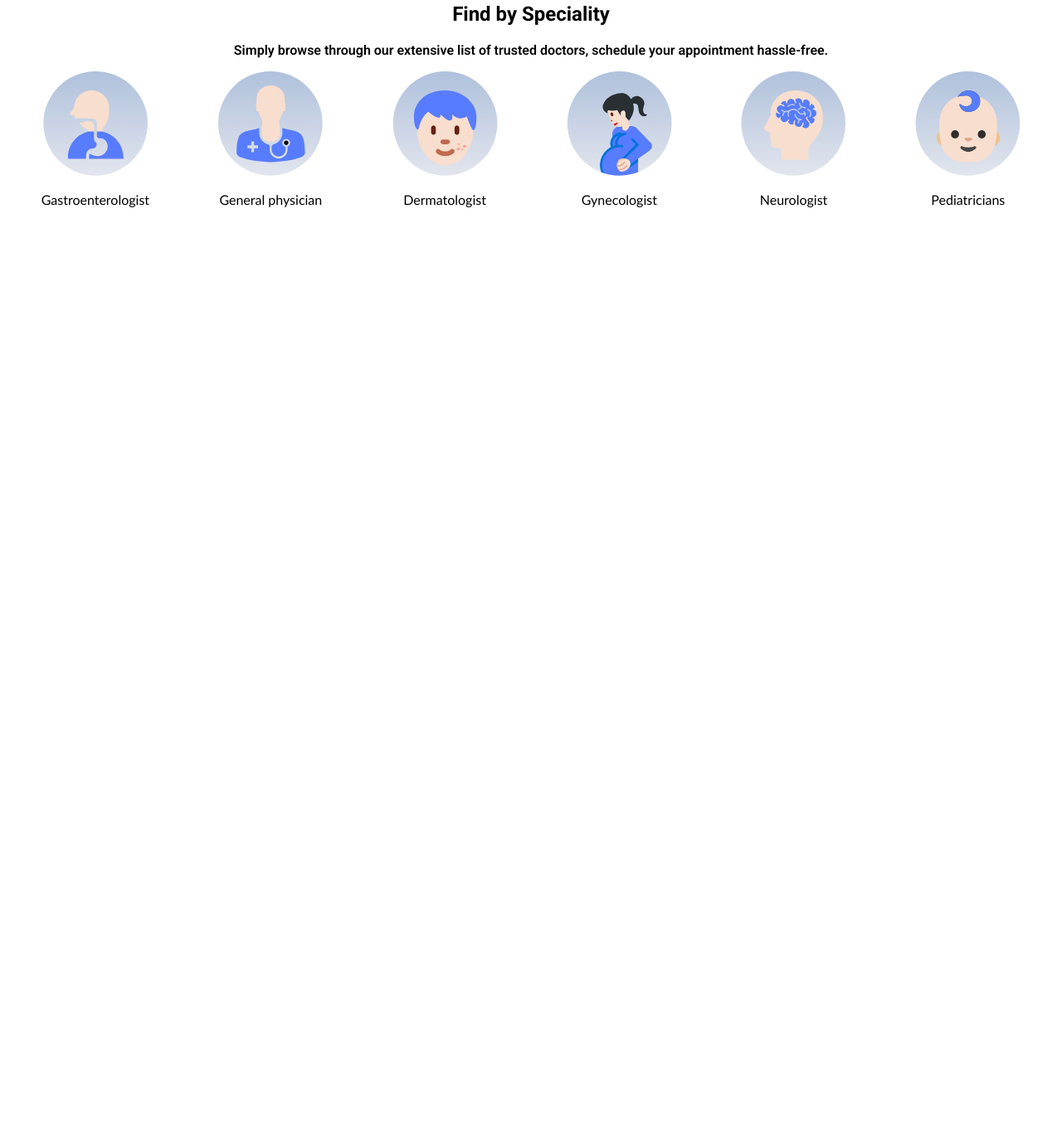
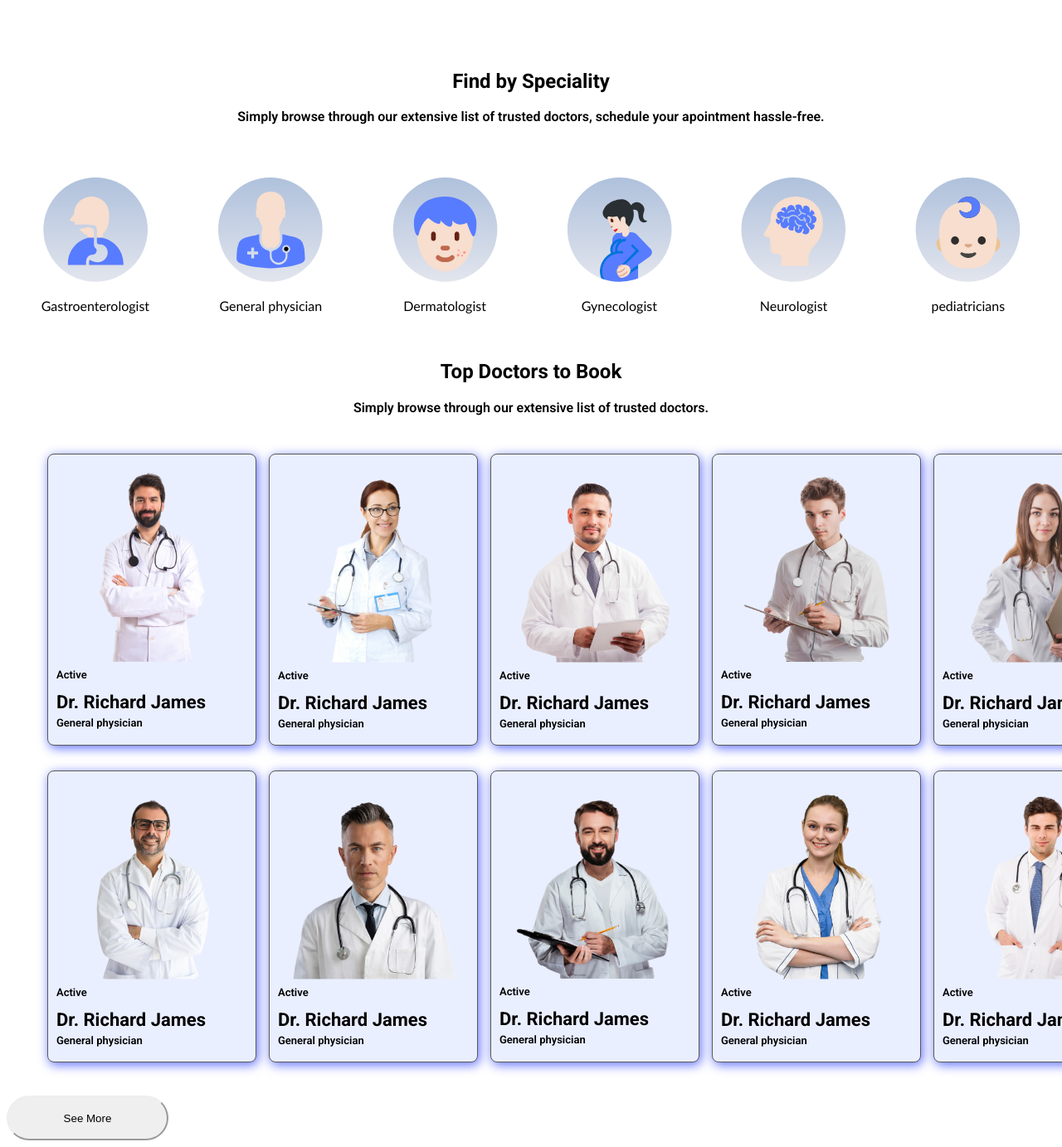
Before and after one commit to misternaimur/Doctoria, a plain HTML site: page pages/index.html in a window 1280 px wide. Shown: the part 797-2180 px from the top of the page at 83% size. Before the commit the page ends 1071 px from the top, so only its background shows below. Drawn offline with Linux system fonts and the light colour scheme; a web font is replaced by a local one.

Commit message:
top doctor section

```diff
--- a/pages/index.html
+++ b/pages/index.html
@@ -1,6 +1,6 @@
 <!-- @format -->
 
-<!DOCTYPE html>
+<!DOCTYpE html>
 <html lang="en">
   <head>
     <meta charset="UTF-8" />
@@ -22,14 +22,16 @@
       </div>
       <button type="button" class="btn-primary">Create Account</button>
     </header>
+
     <hr />
+
     <main>
-      <!-- Hero Section  -->
+      <!----------------- Hero Section ----------------->
       <section>
         <div class="hero-section">
           <div class="hero-content">
             <h1 class="inter-font hero-tittle">
-              Book Appointment With Trusted Doctor
+              Book Apointment With Trusted Doctor
             </h1>
 
             <img
@@ -39,9 +41,9 @@
             />
             <p class="hero-description">
               Simply browse through our extensive list of trusted doctors,
-              schedule your appointment hassle-free.
+              schedule your apointment hassle-free.
             </p>
-            <button type="button" class="btn-primary">Book Appointment</button>
+            <button type="button" class="btn-primary">Book Apointment</button>
           </div>
           <div class="header-image">
             <img
@@ -51,13 +53,15 @@
           </div>
         </div>
       </section>
-      <!-- Speciality section -->
-      <section>
+
+
+      <!---------------- Speciality section ---------------->
+      <section class="speciality-section">
         <div class="Speciality-content roboto-font">
           <h1>Find by Speciality</h1>
         <p>
           Simply browse through our extensive list of trusted doctors, schedule
-          your appointment hassle-free.
+          your apointment hassle-free.
         </p>
         </div>
         <div class="all-card display-flex">
@@ -92,11 +96,92 @@
         </div>
         <div class="small-card">
           <img
-            src="../assets/assets/assets_frontend/Pediatricians.svg"
+            src="../assets/assets/assets_frontend/pediatricians.svg"
             alt=""/>
-          <p>Pediatricians</p>
+          <p>pediatricians</p>
         </div>
         </div>
+      </section>
+
+
+      <!---------------- Top Doctor Section --------------->
+      <section class="top-doctor-section roboto-font">
+        <h1 class="top-doctor-tittle">Top Doctors to Book</h1>
+        <p class="top-doctor-description">Simply browse through our extensive list of trusted doctors.</p>
+        <div class="doctor-cards ">
+
+          <div class="doctor-card">
+            <img src="../assets/assets/assets_frontend/doc1.png" alt="">
+            <p class="cards-text">Active</p>
+            <h3 class="cards-text cards-tittle">Dr. Richard James</h3>
+            <p class="cards-text">General physician</p>
+          </div>
+
+          <div class="doctor-card">
+            <img src="../assets/assets/assets_frontend/doc2.png" alt="">
+            <p class="cards-text">Active</p>
+            <h3 class="cards-text cards-tittle">Dr. Richard James</h3>
+            <p class="cards-text">General physician</p>
+          </div>
+
+          <div class="doctor-card">
+            <img src="../assets/assets/assets_frontend/doc3.png" alt="">
+            <p class="cards-text" >Active</p>
+            <h3 class="cards-text cards-tittle">Dr. Richard James</h3>
+            <p class="cards-text">General physician</p>
+          </div>
+
+          <div class="doctor-card">
+            <img src="../assets/assets/assets_frontend/doc4.png" alt="">
+            <p class="cards-text">Active</p>
+            <h3 class="cards-text cards-tittle">Dr. Richard James</h3>
+            <p class="cards-text">General physician</p>
+          </div>
+
+          <div class="doctor-card">
+            <img src="../assets/assets/assets_frontend/doc5.png" alt="">
+            <p class="cards-text">Active</p>
+            <h3 class="cards-text cards-tittle">Dr. Richard James</h3>
+            <p class="cards-text">General physician</p>
+          </div>
+
+          <div class="doctor-card">
+            <img src="../assets/assets/assets_frontend/doc6.png" alt="">
+            <p class="cards-text">Active</p>
+            <h3 class="cards-text cards-tittle">Dr. Richard James</h3>
+            <p class="cards-text">General physician</p>
+          </div>
+
+          <div class="doctor-card">
+            <img src="../assets/assets/assets_frontend/doc7.png" alt="">
+            <p class="cards-text">Active</p>
+            <h3 class="cards-text cards-tittle">Dr. Richard James</h3>
+            <p class="cards-text">General physician</p>
+          </div>
+
+          <div class="doctor-card">
+            <img src="../assets/assets/assets_frontend/doc8.png" alt="">
+            <p class="cards-text">Active</p>
+            <h3 class="cards-text cards-tittle">Dr. Richard James</h3>
+            <p class="cards-text">General physician</p>
+          </div>
+
+          <div class="doctor-card">
+            <img src="../assets/assets/assets_frontend/doc9.png" alt="">
+            <p class="cards-text">Active</p>
+            <h3 class="cards-text cards-tittle">Dr. Richard James</h3>
+            <p class="cards-text">General physician</p>
+          </div>
+
+          <div class="doctor-card">
+            <img src="../assets/assets/assets_frontend/doc10.png" alt="">
+            <p class="cards-text">Active</p>
+            <h3 class="cards-text cards-tittle">Dr. Richard James</h3>
+            <p class="cards-text">General physician</p>
+          </div>
+
+        </div>
+        <button class="btn-primary top-doctor-btn" type="button">See More</button>
       </section>
     </main>
     <footer></footer>
--- a/style/style.css
+++ b/style/style.css
@@ -1,13 +1,17 @@
-/* font */
-@import url('https://fonts.googleapis.com/css2?family=Roboto:ital,wght@0,100..900;1,100..900&family=Story+Script&display=swap');
-@import url('https://fonts.googleapis.com/css2?family=Inter:ital,opsz,wght@0,14..32,100..900;1,14..32,100..900&display=swap');
+/**
+ * font
+ *
+ * @format
+ */
+
+@import url("https://fonts.googleapis.com/css2?family=Roboto:ital,wght@0,100..900;1,100..900&family=Story+Script&display=swap");
+@import url("https://fonts.googleapis.com/css2?family=Inter:ital,opsz,wght@0,14..32,100..900;1,14..32,100..900&display=swap");
 .roboto-font {
   font-family: "Roboto", sans-serif;
   font-optical-sizing: auto;
   font-weight: 600;
   font-style: normal;
-  font-variation-settings:
-    "wdth" 100;
+  font-variation-settings: "wdth" 100;
 }
 
 .inter-font {
@@ -17,48 +21,43 @@
   font-style: initial;
 }
 
-
-
-
 /* Share Style */
 
-.display-flex{
+.display-flex {
   display: flex;
 }
 
-.btn-primary{
+.btn-primary {
   width: 195px;
   height: 54px;
   border-radius: 47px;
   border-color: 2px solid var(--color02);
 }
 
-
-:root{
+:root {
   /* Color Section */
   --color01: rgba(95, 111, 255, 1);
   --color02: rgba(255, 255, 255, 1);
   --color03: rgba(89, 89, 89, 1);
-
-
-
+  --color04: rgba(234, 239, 255, 1);
 }
 
-/* Navbar */
+/* ------------------------------------- Home PAGE ------------------------------------ */
 
-.header{
+/* -------- Navbar -------------- */
+
+.header {
   justify-content: space-around;
   align-items: center;
   width: 1500px;
 }
 .header > img {
   width: 130px;
-
 }
-ul{
+ul {
   display: grid;
-    grid-template-columns: repeat(4,1fr) ;
-    gap:50px;
+  grid-template-columns: repeat(4, 1fr);
+  gap: 50px;
   justify-content: space-between;
   align-items: center;
   text-align: center;
@@ -66,18 +65,18 @@ ul{
   list-style: none;
 }
 
-/* hero-section */
+/* --------hero-section-------- */
 
-.hero-section{
-    display:flex ;
+.hero-section {
+  display: flex;
 
   width: 1400px;
-    height: 698PX;
-    background-color: var(--color01) ;
+  height: 698px;
+  background-color: var(--color01);
   border-radius: 12px;
   margin: auto auto;
 }
-.hero-content{
+.hero-content {
   display: grid;
   padding-top: 160px;
   padding-left: 93px;
@@ -85,8 +84,7 @@ ul{
   grid-template-rows: 300px 90px 80px;
 }
 
-
-.hero-tittle{
+.hero-tittle {
   color: var(--color02);
   justify-items: center;
   font-size: 70px;
@@ -97,33 +95,92 @@ ul{
   grid-template-columns: auto 10px;
 }
 
-.hero-description{
+.hero-description {
   color: var(--color02);
-    font-family: 'Gill Sans', 'Gill Sans MT', Calibri, 'Trebuchet MS', sans-serif;
+  font-family: "Gill Sans", "Gill Sans MT", Calibri, "Trebuchet MS", sans-serif;
   font-size: 15px;
 
   margin: 10px 0px 0px 0px;
 }
 
-.hero-img{
+.hero-img {
   width: 130px;
   height: 55px;
 }
-.header-image{
+.header-image {
   margin-top: 103px;
 }
 
-/* Small Card Section  */
-.Speciality-content{
+/* -------Small Card Section -----------*/
+
+.Speciality-content {
   text-align: center;
   justify-content: center;
   align-items: center;
 }
 
-.all-card{
+.all-card {
   justify-content: space-around;
   text-align: center;
-    font-family: 'Gill Sans', 'Gill Sans MT', Calibri, 'Trebuchet MS', sans-serif;
+  font-family: "Gill Sans", "Gill Sans MT", Calibri, "Trebuchet MS", sans-serif;
+  margin-top: 64px;
+}
 
+.speciality-section {
+  margin-top: 100px;
+}
+
+/* ---------- Top Doctor Section --------- */
+
+.top-doctor-tittle {
+  text-align: center;
+  margin-top: 40px;
+}
+.top-doctor-description {
+  margin-top: 3px;
+  text-align: center;
+}
+
+.doctor-cards {
+  display: grid;
+  grid-template-columns: repeat(5, 1fr);
+  grid-template-rows: repeat(2, 1fr);
+  margin-left: 49px;
 
 }
+.doctor-card {
+  width: 250px;
+  height: 350px;
+  border: 1px solid var(--color03);
+  font-size: small;
+  border-radius: 8px;
+  margin-top: 30px;
+  margin-right: 15px;
+  background-color: var(--color04);
+  box-shadow: 2px 3px 13px var(--color01);
+}
+.doctor-card > img {
+  width: 100%;
+}
+.doctor-card h1 {
+  font-size: 50px;
+  font-family: "Lucida Sans", "Lucida Sans Regular", "Lucida Grande",
+    "Lucida Sans Unicode", Geneva, Verdana, sans-serif;
+}
+
+.cards-text{
+    padding-left: 10px;
+    margin-top: 5px;
+
+}
+.cards-tittle{
+    font-size: 22px;
+    font-weight: 300px;
+    margin: 0%;
+}
+.top-doctor-btn{
+   align-items: center;
+   margin-top: 40px;
+   margin-right: auto;
+   margin-left: auto ;
+}
```
Lines whose indentation alone changed are shown as unchanged.
